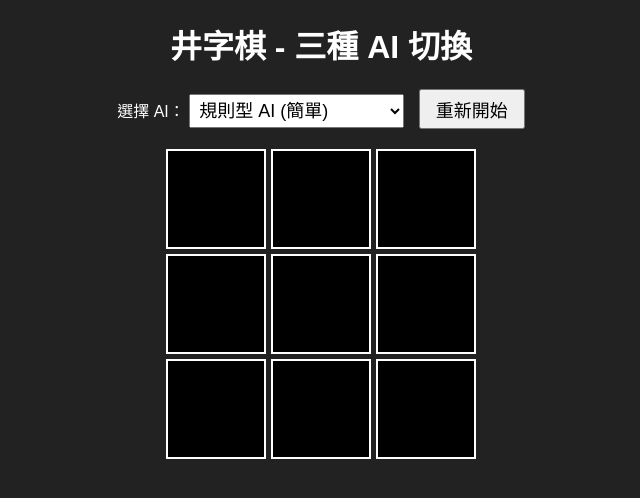
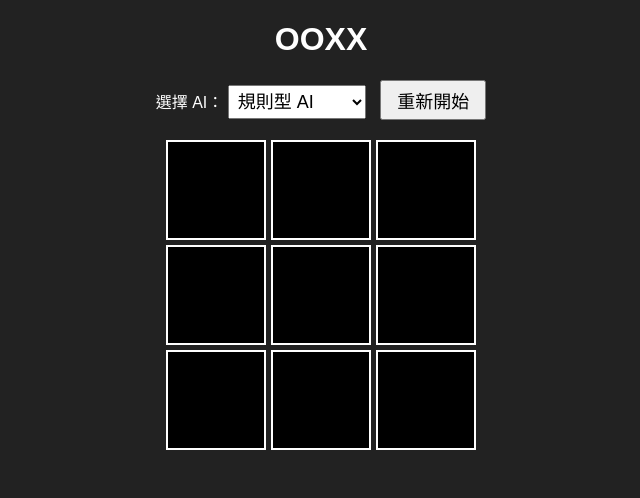
Before and after one commit to Someone-is-tried/OOXX_AI, a plain HTML site: page index.html in a window 1280 px wide. Shown: the whole page, without its empty margins (319-959 px from the left). Drawn offline with Linux system fonts and the light colour scheme.

Commit message:
Update index.html

```diff
--- a/index.html
+++ b/index.html
@@ -4,7 +4,7 @@
 <head>
 <meta charset="UTF-8" />
 <meta name="viewport" content="width=device-width, initial-scale=1" />
-<title>井字棋 - 三種 AI 切換</title>
+<title>OOXX</title>
 <style>
   body {
     background-color: #222;
@@ -49,13 +49,13 @@
 </head>
 <body>
 
-<h1>井字棋 - 三種 AI 切換</h1>
+<h1>OOXX</h1>
 
 <label for="aiSelect">選擇 AI：</label>
 <select id="aiSelect">
-  <option value="rule">規則型 AI (簡單)</option>
-  <option value="minimax">Minimax AI (聰明)</option>
-  <option value="ml">機器學習 AI (隨機分佈)</option>
+  <option value="rule">規則型 AI </option>
+  <option value="minimax">Minimax AI </option>
+  <option value="ml">AI (隨機分佈)</option>
 </select>
 <button id="restartBtn">重新開始</button>
 
```
